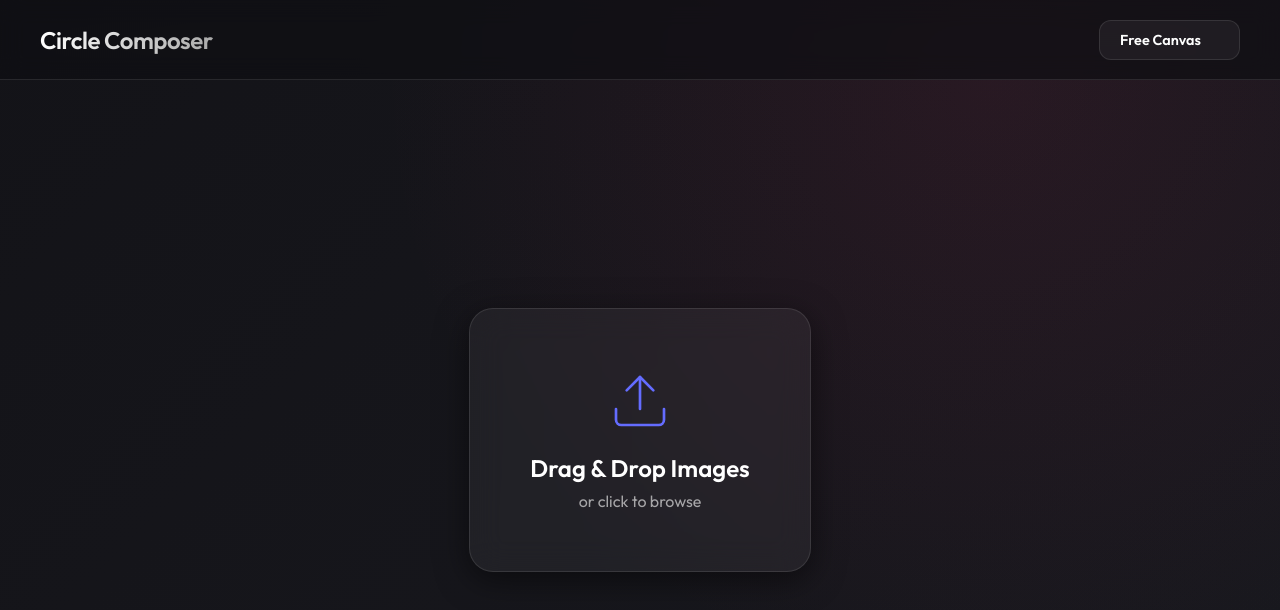
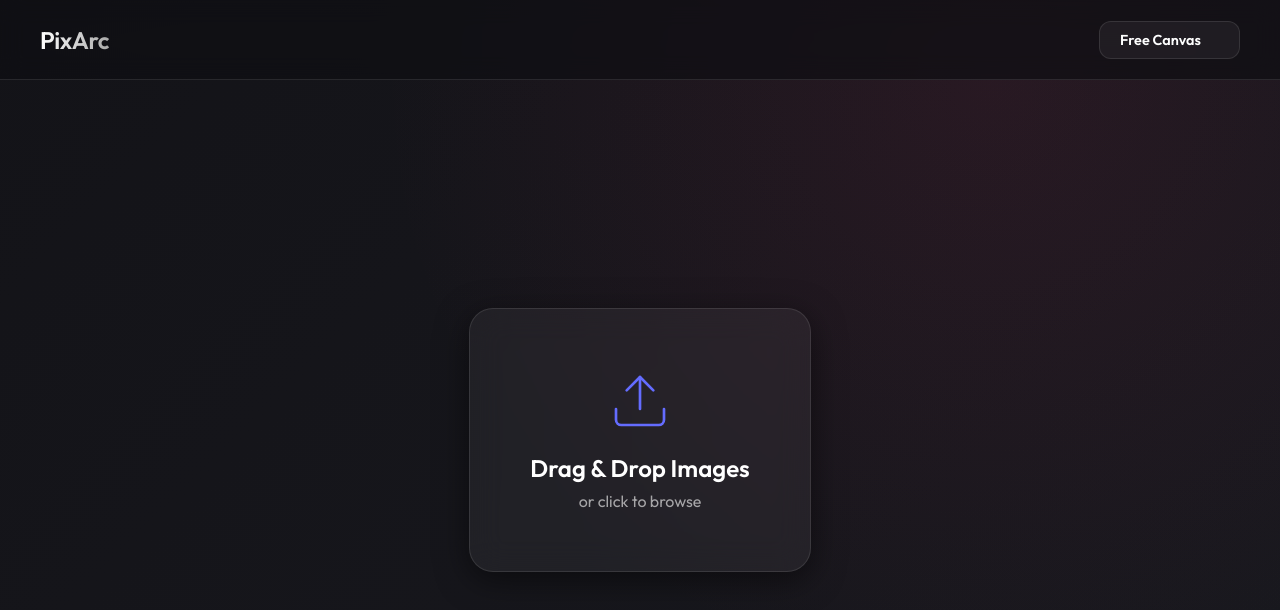
Before and after one commit to karthi-reddy-z/PixArc, a website built with Vite: page index.html in a window 1280 px wide. Built offline with nearby package versions, Linux system fonts and the light colour scheme; what colorthief would draw is missing.

Commit message:
rename project to PixArc

```diff
--- a/index.html
+++ b/index.html
@@ -5,7 +5,7 @@
   <meta charset="UTF-8" />
   <link rel="icon" type="image/svg+xml" href="/vite.svg" />
   <meta name="viewport" content="width=device-width, initial-scale=1.0" />
-  <title>Circle Composer</title>
+  <title>PixArc</title>
   <link rel="preconnect" href="https://fonts.googleapis.com">
   <link rel="preconnect" href="https://fonts.gstatic.com" crossorigin>
   <link href="https://fonts.googleapis.com/css2?family=Outfit:wght@300;400;600&display=swap" rel="stylesheet">
@@ -16,7 +16,7 @@
   <div id="app">
     <header class="glass-header">
       <div class="logo">
-        <h1>Circle Composer</h1>
+        <h1>PixArc</h1>
       </div>
       <div class="actions">
         <select id="layout-mode" class="btn secondary">
--- a/package.json
+++ b/package.json
@@ -1,5 +1,5 @@
 {
-  "name": "circle-composer",
+  "name": "pixarc",
   "private": true,
   "version": "0.0.0",
   "type": "module",
```
